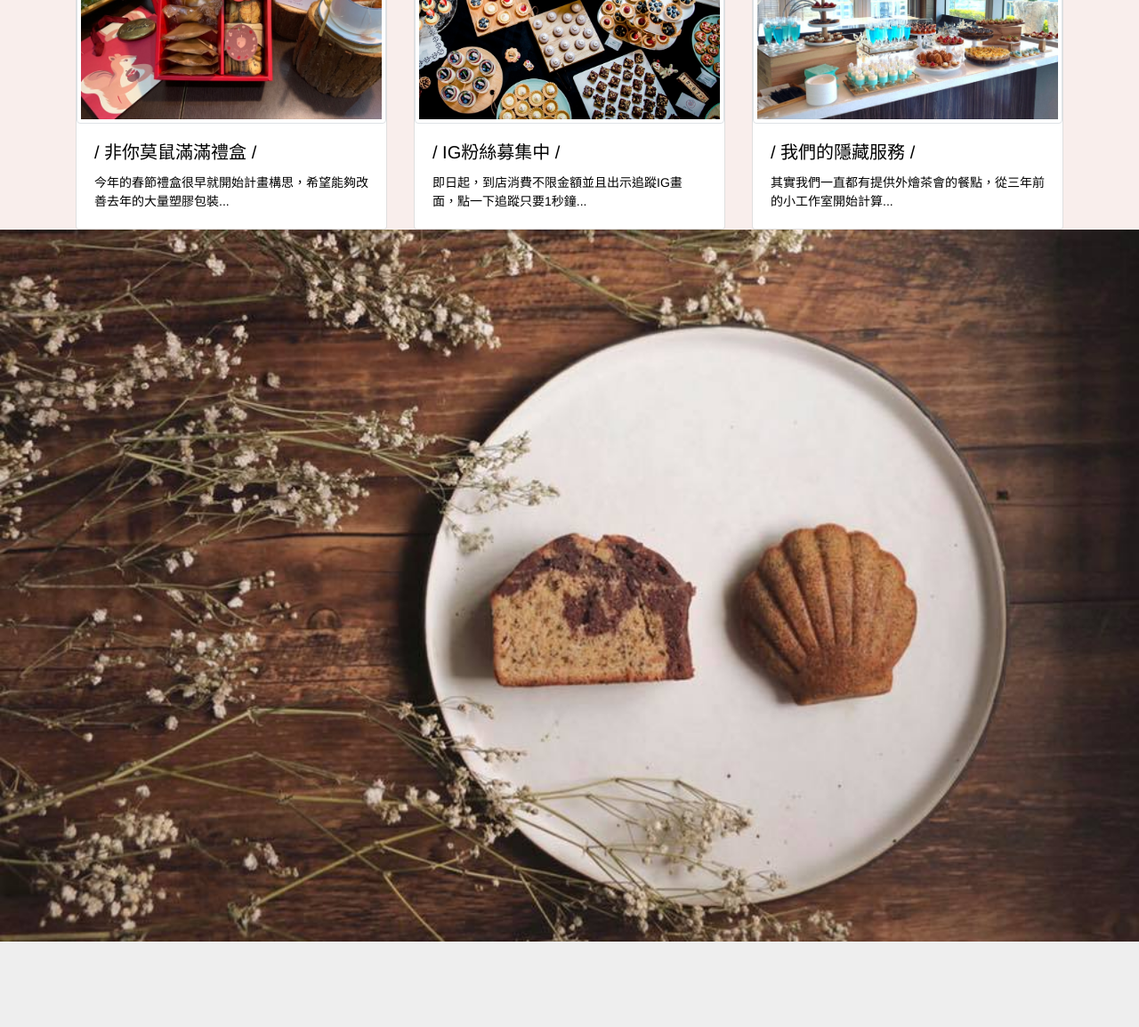
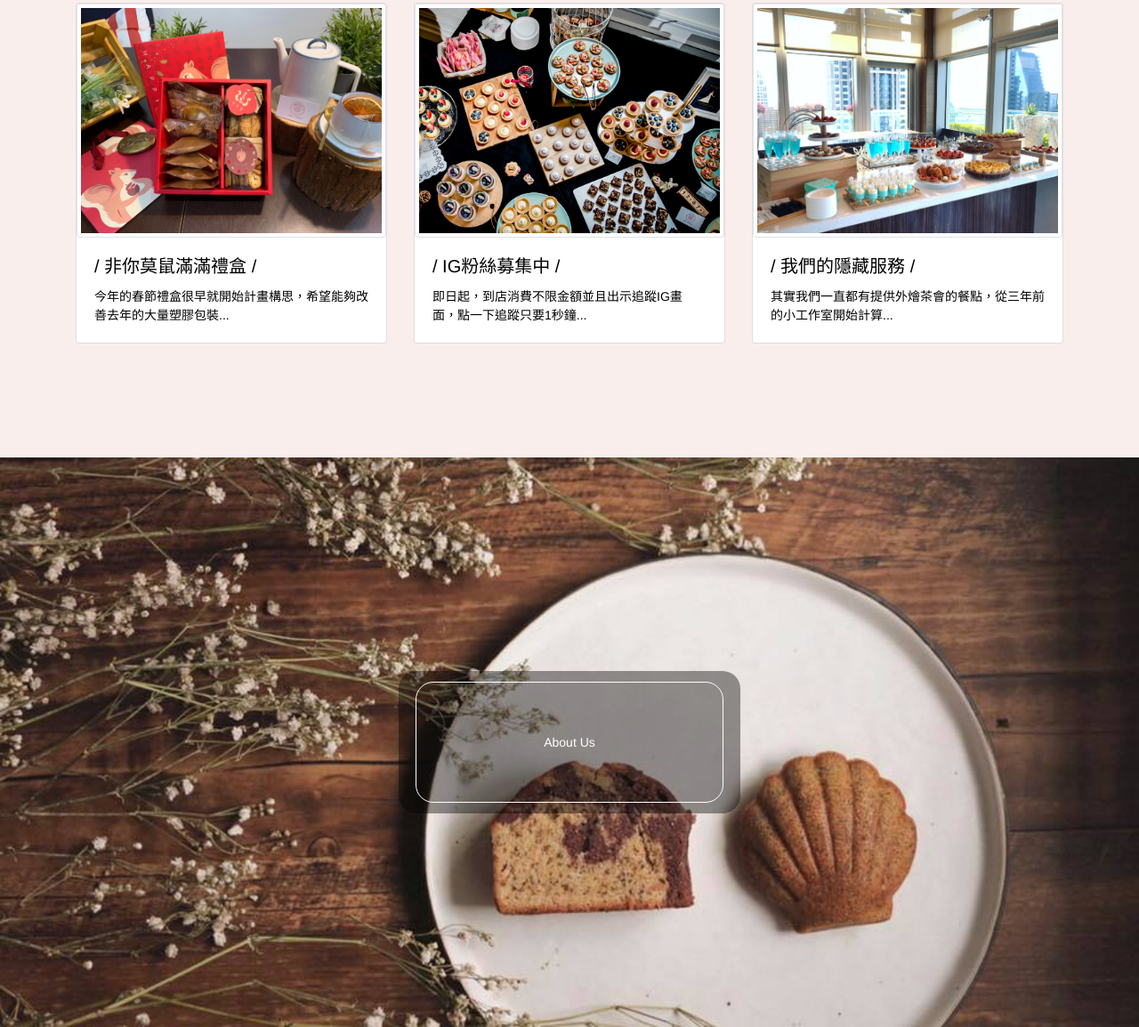
Before and after one commit to galoop318/galoop318, a plain HTML site: page index.html in a window 1280 px wide. Shown: the part 3267-4421 px from the top of the page at 89% size. Drawn offline with nearby package versions, Linux system fonts and the light colour scheme; grey boxes are pictures that could not be loaded.

Commit message:
2020/03/26

```diff
--- a/index.html
+++ b/index.html
@@ -379,14 +379,18 @@
                 </div>
             </div>
             <div class="aboutus" id="aboutus">
-                <div class="aboutus_content"></div>
+                <a href=""data-toggle="modal" data-target="#newyearbox" class="aboutus_content">
+                    <div class="aboutus_content_line">
+                        About Us
+                    </div>
+                </a>
             </div>
             <div class="map">
                 <div class="mapinner container" style="justify-content: center;">
 
                     <iframe
                         src="https://www.google.com/maps/embed?pb=!1m18!1m12!1m3!1d3641.332686657246!2d120.65902995014942!3d24.124951984329538!2m3!1f0!2f0!3f0!3m2!1i1024!2i768!4f13.1!3m3!1m2!1s0x34693dab4c5ebccb%3A0x9829944e0c89f4fe!2zQSBCIOazleWci-S6uueahOeUnOm7nuW6lw!5e0!3m2!1szh-TW!2stw!4v1584455458928!5m2!1szh-TW!2stw"
-                        width="400" height="300" frameborder="0" style="border:0;" allowfullscreen=""
+                        width="100%" height="300" frameborder="0" style="border:0;" allowfullscreen=""
                         aria-hidden="false" tabindex="0"></iframe>
                 </div>
             </div>
@@ -639,7 +643,7 @@
                     <img src="./img/cake/巧克力.JPG" alt="" width="50%" style="border-radius:20px">
                     <div style="margin: auto; width: 40%;">
                         <h5>經典草莓巧克力派 </h5>
-                        <p>$1ㄓ0</p>
+                        <p>$150</p>
 
                         <span>。</span>
                     </div>
--- a/scss/style.scss
+++ b/scss/style.scss
@@ -183,6 +183,7 @@ li{
     //最新消息
     .news{
         background-color: #F9EEEC;
+        padding: 10% 0;
         .newsinner{
             .card-deck{
                 flex-wrap: wrap;
@@ -203,18 +204,41 @@ li{
 
     //關於我們
     .aboutus{
-        height: 100vh;
+
+        height: 80vh;
         width: 100%;
         background-image:url(../img/area1.jpg) ;
         background-size: cover;
         background-repeat: no-repeat;
         background-attachment: fixed;
-
+        display: flex;
+        justify-content: center;
+        align-items: center;
+        .aboutus_content{
+            width: 30%;
+            height: 25%;
+            background-color: rgba(0, 0, 0, 0.4);
+            display: flex;
+            justify-content: center;
+            align-items: center;
+            border-radius:20px;
+            position: relative;
+            .aboutus_content_line{
+                height: 85%;
+                width: 90%;
+                border: solid 1px;
+                border-radius:20px;
+                display: flex;
+            justify-content: center;
+            align-items: center;
+            color: white;
+            }
+        }
     }
 
-    .close{
-        display: none;
-    }
+    // .close{
+    //     display: none;
+    // }
 
 
 
```
Also changed, not shown: img/banner_3.jpg (deleted), scss/style.css, 1 other file.
